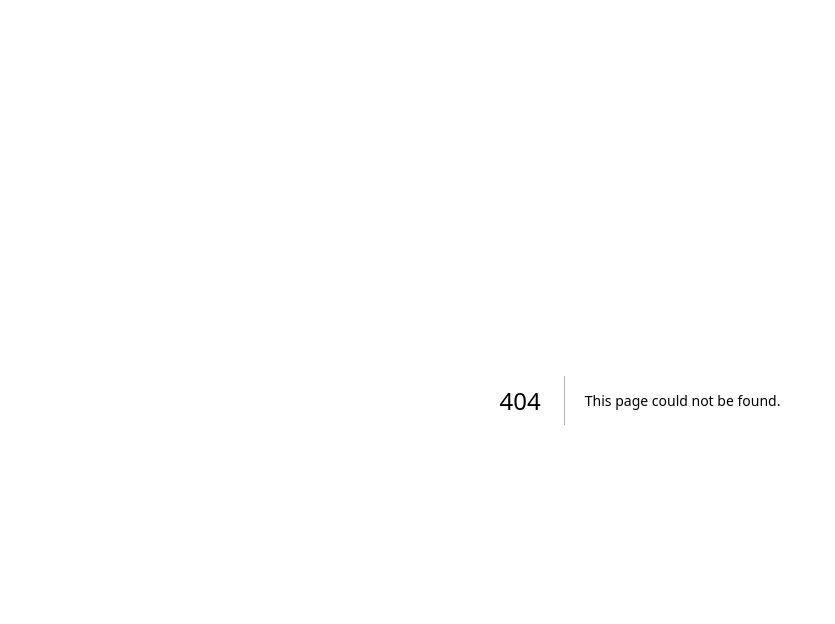
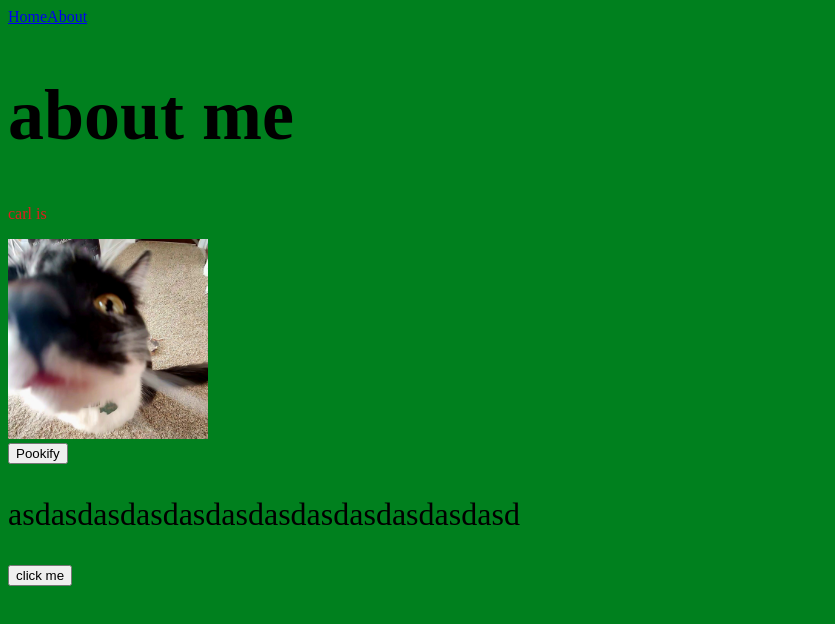
Before and after one commit to carldamey/personal-portfolio, a Next.js app: page /about in a window 1280 px wide. Before the commit this address had no page. Shown: the top 624 px of the page, without its empty margins (0-835 px from the left). Built offline with nearby package versions, Linux system fonts and the light colour scheme.

Commit message:
initial commit

```diff
--- /dev/null
+++ b/components/Navbar.js
@@ -0,0 +1,10 @@
+import Link from "next/link"
+
+export default function Navbar() {
+  return(
+    <nav>
+      <Link href="/">Home</Link>
+      <Link href="/about">About</Link>
+    </nav>
+  )
+}
--- a/pages/_document.js
+++ b/pages/_document.js
@@ -1,9 +1,10 @@
 import { Html, Head, Main, NextScript } from 'next/document'
-
+import Navbar from "@/components/Navbar"
 export default function Document() {
   return (
     <Html lang="en">
       <Head />
+      <Navbar />
       <body>
         <Main />
         <NextScript />
--- /dev/null
+++ b/pages/about.js
@@ -0,0 +1,32 @@
+import Image from "next/image"
+import styles from "@/styles/About.module.css"
+import { useState } from "react"
+
+export default function About() {
+  const [fontSize, setFontSize] = useState(2)
+  const [bugWidth, setBugWidth] = useState(200)
+	return (
+		<>
+			<h1>about me</h1>
+			<p className={styles.redText}>carl is</p>
+			{/* <img src="/bug_sniff.jpg" alt="bug"/> */}
+			<Image
+				src="/bug_sniff.jpg"
+				alt="bug after field trip to the hydraulic press"
+				width={bugWidth}
+				height={200}
+			/>
+      <br />
+      <button onClick={() => setBugWidth(bugWidth + 200)} >Pookify</button>
+			<style jsx>
+				{`
+					.fontSize {
+						font-size: ${fontSize}rem;
+					}
+				`}
+			</style>
+			<p className="fontSize">asdasdasdasdasdasdasdasdasdasdasdasd</p>
+      <button onClick={() => setFontSize(fontSize + 1)}>click me</button>
+		</>
+	)
+}
--- /dev/null
+++ b/styles/About.module.css
@@ -0,0 +1,3 @@
+.redText {
+  color: rgb(223, 29, 29)
+}
--- a/styles/globals.css
+++ b/styles/globals.css
@@ -1,107 +1,11 @@
-:root {
-  --max-width: 1100px;
-  --border-radius: 12px;
-  --font-mono: ui-monospace, Menlo, Monaco, 'Cascadia Mono', 'Segoe UI Mono',
-    'Roboto Mono', 'Oxygen Mono', 'Ubuntu Monospace', 'Source Code Pro',
-    'Fira Mono', 'Droid Sans Mono', 'Courier New', monospace;
-
-  --foreground-rgb: 0, 0, 0;
-  --background-start-rgb: 214, 219, 220;
-  --background-end-rgb: 255, 255, 255;
-
-  --primary-glow: conic-gradient(
-    from 180deg at 50% 50%,
-    #16abff33 0deg,
-    #0885ff33 55deg,
-    #54d6ff33 120deg,
-    #0071ff33 160deg,
-    transparent 360deg
-  );
-  --secondary-glow: radial-gradient(
-    rgba(255, 255, 255, 1),
-    rgba(255, 255, 255, 0)
-  );
-
-  --tile-start-rgb: 239, 245, 249;
-  --tile-end-rgb: 228, 232, 233;
-  --tile-border: conic-gradient(
-    #00000080,
-    #00000040,
-    #00000030,
-    #00000020,
-    #00000010,
-    #00000010,
-    #00000080
-  );
-
-  --callout-rgb: 238, 240, 241;
-  --callout-border-rgb: 172, 175, 176;
-  --card-rgb: 180, 185, 188;
-  --card-border-rgb: 131, 134, 135;
+h1 {
+  font-size: 4.5rem;
 }
 
-@media (prefers-color-scheme: dark) {
-  :root {
-    --foreground-rgb: 255, 255, 255;
-    --background-start-rgb: 0, 0, 0;
-    --background-end-rgb: 0, 0, 0;
-
-    --primary-glow: radial-gradient(rgba(1, 65, 255, 0.4), rgba(1, 65, 255, 0));
-    --secondary-glow: linear-gradient(
-      to bottom right,
-      rgba(1, 65, 255, 0),
-      rgba(1, 65, 255, 0),
-      rgba(1, 65, 255, 0.3)
-    );
-
-    --tile-start-rgb: 2, 13, 46;
-    --tile-end-rgb: 2, 5, 19;
-    --tile-border: conic-gradient(
-      #ffffff80,
-      #ffffff40,
-      #ffffff30,
-      #ffffff20,
-      #ffffff10,
-      #ffffff10,
-      #ffffff80
-    );
-
-    --callout-rgb: 20, 20, 20;
-    --callout-border-rgb: 108, 108, 108;
-    --card-rgb: 100, 100, 100;
-    --card-border-rgb: 200, 200, 200;
-  }
-}
-
-* {
-  box-sizing: border-box;
-  padding: 0;
-  margin: 0;
-}
-
-html,
-body {
-  max-width: 100vw;
-  overflow-x: hidden;
+:root {
+  --bg-color: rgb(0, 128, 30);
 }
 
 body {
-  color: rgb(var(--foreground-rgb));
-  background: linear-gradient(
-      to bottom,
-      transparent,
-      rgb(var(--background-end-rgb))
-    )
-    rgb(var(--background-start-rgb));
+  background-color: var(--bg-color);
 }
-
-a {
-  color: inherit;
-  text-decoration: none;
-}
-
-@media (prefers-color-scheme: dark) {
-  html {
-    color-scheme: dark;
-  }
-}
```
Also changed, not shown: pages/index.js (+1 -94 lines), public/bug_sniff.jpg (added).
